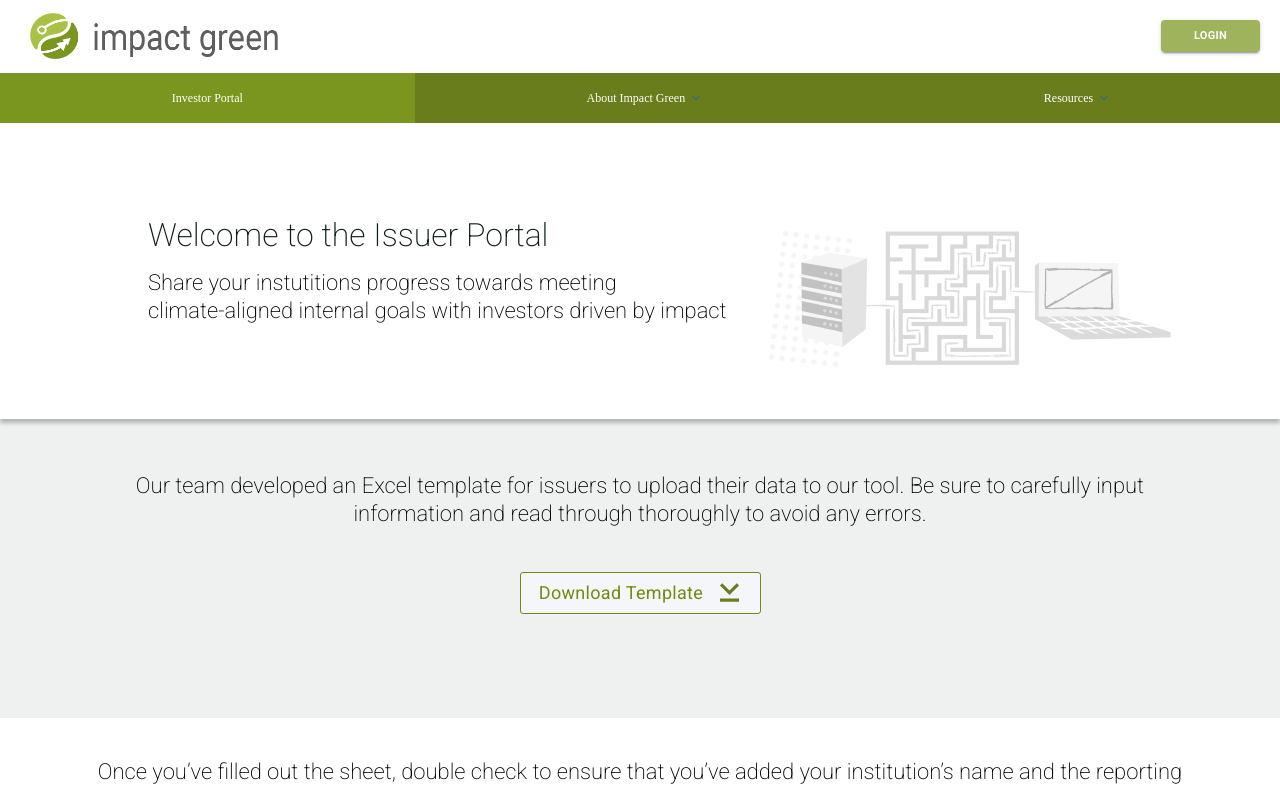
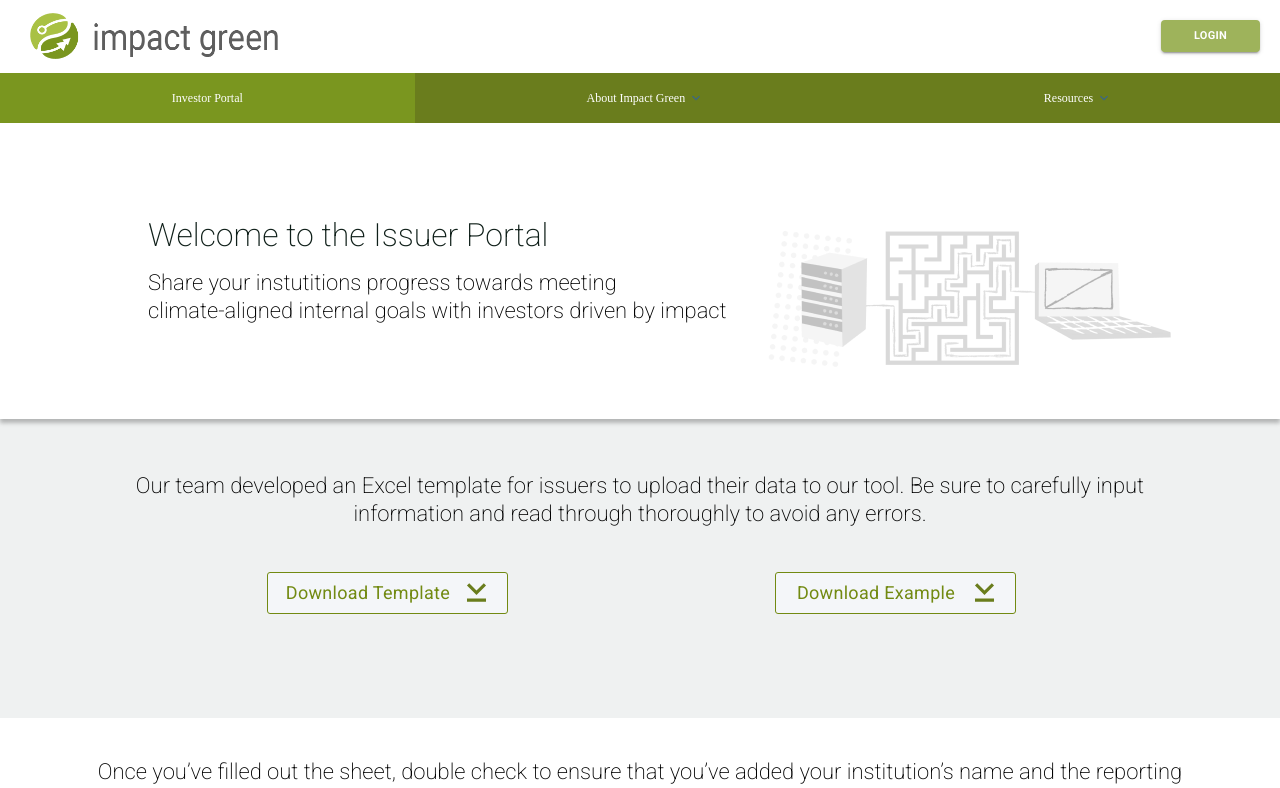
Before and after one commit to yiran123/Capstone, a React (Create React App) app in the folder frontend/sdg-project/: page /upload in a window 1280 px wide. Shown: the top 788 px of the page. Built offline with nearby package versions, Linux system fonts and the light colour scheme.

Commit message:
download example button

```diff
--- a/frontend/sdg-project/src/containers/Uploader/Uploader.css
+++ b/frontend/sdg-project/src/containers/Uploader/Uploader.css
@@ -160,3 +160,8 @@
 
     color: #000000;
   }
+
+  .dButtons {
+    display: flex;
+    flex-flow: row;
+  }
--- a/frontend/sdg-project/src/containers/Uploader/Uploader.js
+++ b/frontend/sdg-project/src/containers/Uploader/Uploader.js
@@ -20,15 +20,15 @@ const StyledButton = withStyles({
     border: '1px solid #728A12',
     height: 42,
     width: 241,
-    marginLeft: '520px',
+
 
     '&:hover': {
         boxShadow: '0px 0px 3px #0070D2',
         borderRadius: '4px',
       },
-    display: 'flex',
-    flexDirection: 'row',
-    alignItems: 'center',
+    // display: 'flex',
+    // flexDirection: 'row',
+    // alignItems: 'center',
     padding: '1px 16px',
 
   },
@@ -485,7 +485,7 @@ class Uploader extends React.Component {
                     } else {
                         this.setState({
                             errors: [
-                                'Creation succeed!'
+                                'Upload Successful!'
                             ],
                             loading: false
                         });
@@ -538,11 +538,18 @@ class Uploader extends React.Component {
                 <div className="download">
 
                     <p className="download-desc">Our team developed an Excel template for issuers to upload their data to our tool. Be sure to carefully input <br></br>information and read through thoroughly to avoid any errors. </p>
+                    <div className="dButtons">
                     {/* sharelink: https://drive.google.com/file/d/1txOF9AIOFd__E9sOEIqSdJxX0tsZCi-H/view?usp=sharing*/}
-                    <StyledButton variant="outlined" className="download-button" href="https://drive.google.com/uc?export=download&amp;id=1txOF9AIOFd__E9sOEIqSdJxX0tsZCi-H">
+                    <StyledButton style = {{marginLeft: '267px'}} variant="outlined" className="download-button" href="https://drive.google.com/uc?export=download&amp;id=1txOF9AIOFd__E9sOEIqSdJxX0tsZCi-H">
                         <div className="plabel">Download Template</div>
                         <img className="arrow" src={firstPage} alt="firstPage" />
                     </StyledButton>
+                    {/* sharelink: https://drive.google.com/file/d/1txOF9AIOFd__E9sOEIqSdJxX0tsZCi-H/view?usp=sharing*/}
+                    <StyledButton  style = {{marginLeft: '267px'}} variant="outlined" className="download-button" >
+                        <div className="plabel">Download Example</div>
+                        <img className="arrow" src={firstPage} alt="firstPage" />
+                    </StyledButton>
+                    </div>
                 </div>
                 <div className="upload">
                     <p className="upload-desc">Once you’ve filled out the sheet, double check to ensure that you’ve added your institution’s name and the reporting <br></br>year. This will investors to ensure they are receiving the most up-to-date information from your institution. </p>
@@ -557,7 +564,7 @@ class Uploader extends React.Component {
                     onChange={e => this.onChangeHandler(e)} />
 
 
-                    <StyledButton variant="raised" component="span" className="select-button" htmlFor="raised-button-file">
+                    <StyledButton  style = {{marginLeft: '520px'}} variant="raised" component="span" className="select-button" htmlFor="raised-button-file">
                     <label className="select-button" htmlFor="raised-button-file">
                         <div className="plabel">Select File</div>
                         <img className="arrow" src={uploadImg} alt="uploadImg" />
```
